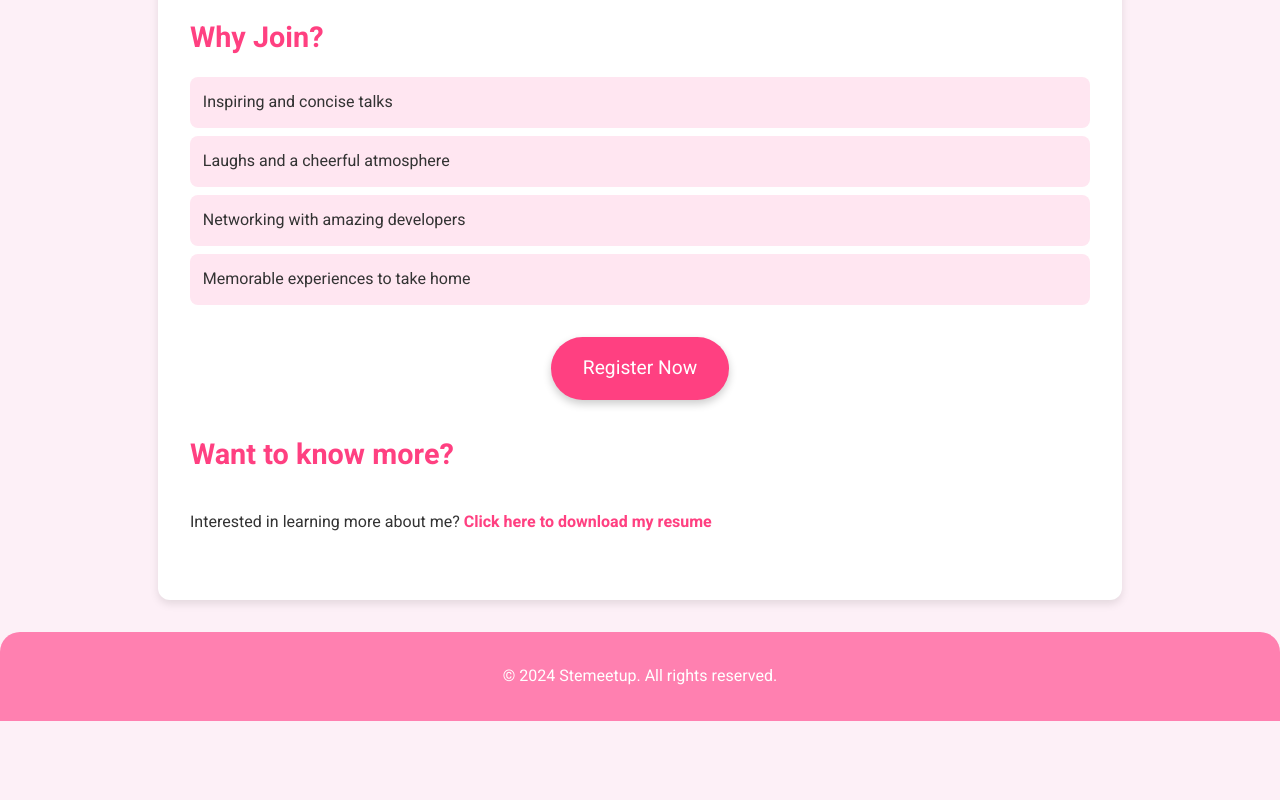
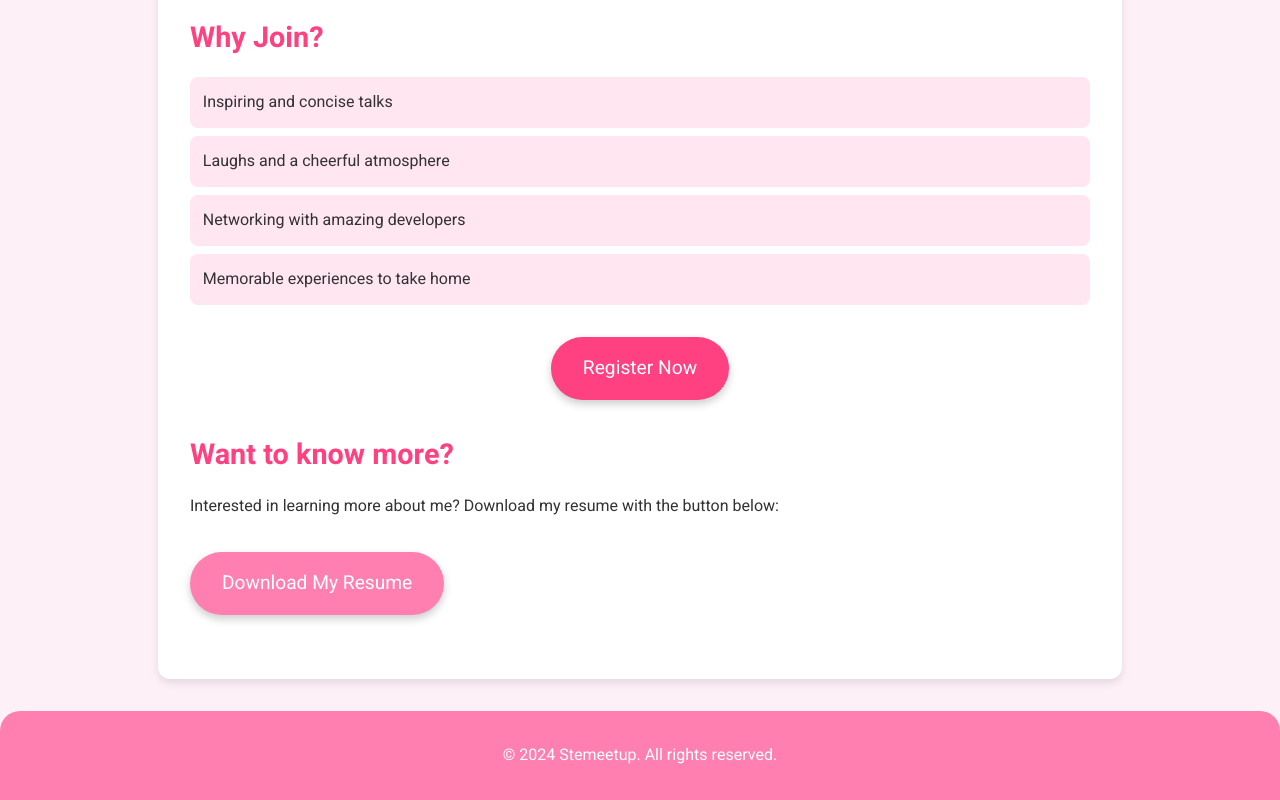
Before and after one commit to tamar-u/stemeetup, a plain HTML site: page index.html in a window 1280 px wide. Shown: the part 401-1201 px from the top of the page. Before the commit the page ends 1122 px from the top, so only its background shows below. Drawn offline with Linux system fonts and the light colour scheme.

Commit message:
Update4 index.html

```diff
--- a/index.html
+++ b/index.html
@@ -84,16 +84,21 @@
             border-radius: 20px 20px 0 0;
             margin-top: 2rem;
         }
-        .resume-link {
+        .resume-button {
+            display: inline-block;
             text-decoration: none;
-            color: #ff4081;
-            font-weight: bold;
-            display: inline-block;
+            background: #ff80b0;
+            color: white;
+            padding: 1rem 2rem;
+            border-radius: 50px;
+            font-size: 1.2rem;
             margin-top: 1rem;
-            transition: color 0.2s;
+            box-shadow: 0 4px 8px rgba(0, 0, 0, 0.2);
+            transition: transform 0.2s, box-shadow 0.2s;
         }
-        .resume-link:hover {
-            color: #e63570;
+        .resume-button:hover {
+            transform: translateY(-2px);
+            box-shadow: 0 6px 12px rgba(0, 0, 0, 0.3);
         }
         @media (max-width: 768px) {
             header h1 {
@@ -136,9 +141,9 @@
         <section>
             <h2>Want to know more?</h2>
             <p>
-                Interested in learning more about me?
-                <a href="Tamar Dobrin-CV.pdf" class="resume-link" download>Click here to download my resume</a>
+                Interested in learning more about me? Download my resume with the button below:
             </p>
+            <a href="Tamar Dobrin-CV.pdf" class="resume-button" download>Download My Resume</a>
         </section>
     </main>
     <footer>
```
